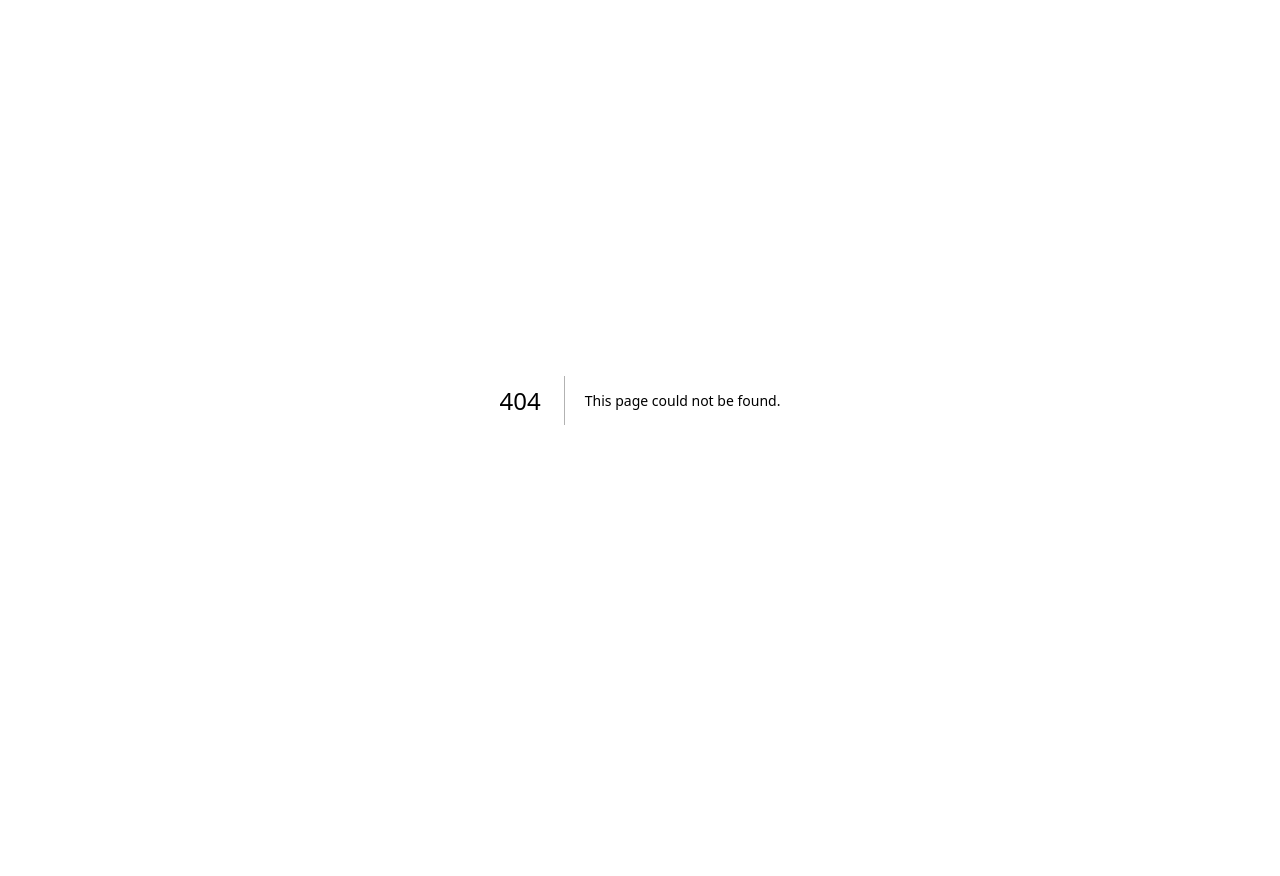
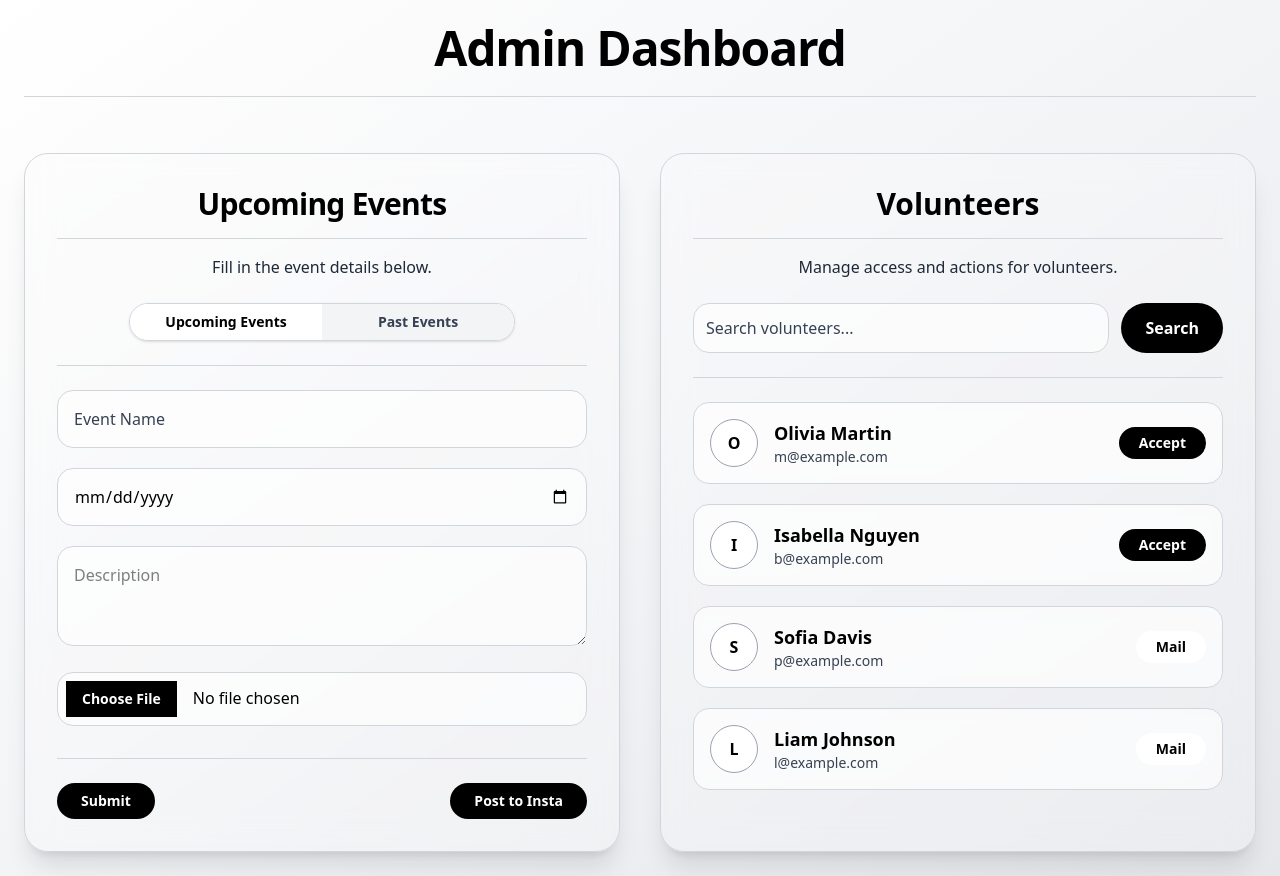
Before and after one commit to wkepapa/Human_team_foundation1, a Next.js app: page /President in a window 1280 px wide. Before the commit this address had no page. Before the commit the page ends 800 px from the top, so only its background shows below. Built offline with nearby package versions, Linux system fonts and the light colour scheme.

Commit message:
reverting changes

```diff
--- a/src/app/Box/page.tsx
+++ b/src/app/Box/page.tsx
@@ -6,7 +6,7 @@ export function MeteorsDemo({ title, description }) {
     <div className="">
       <div className="relative w-full max-w-xl">
         <div className="absolute inset-0 h-full w-full scale-[0.80] transform rounded-full bg-red-500 bg-gradient-to-r from-blue-500 to-teal-500 blur-3xl" />
-        <div className="relative flex h-full flex-col items-start justify-end overflow-hidden rounded-2xl border border-gray-800 bg-blue-950 px-4 py-8 shadow-xl">
+        <div className="relative flex h-full flex-col items-start justify-end overflow-hidden rounded-2xl border border-gray-800 bg-black px-4 py-8 shadow-xl">
           <div className="mb-4 flex h-5 w-5 items-center justify-center rounded-full border border-blue-200">
             <svg
               xmlns="http://www.w3.org/2000/svg"
--- /dev/null
+++ b/src/app/President/page.tsx
@@ -0,0 +1,143 @@
+"use client";
+
+import { useState } from "react";
+
+export default function AdminDashboard() {
+  const [people, setPeople] = useState([
+    { name: "Olivia Martin", email: "m@example.com" },
+    { name: "Isabella Nguyen", email: "b@example.com" },
+    { name: "Sofia Davis", email: "p@example.com" },
+    { name: "Liam Johnson", email: "l@example.com" },
+  ]);
+
+  const [activeTab, setActiveTab] = useState("Upcoming Events");
+  const [eventName, setEventName] = useState("");
+  const [eventDate, setEventDate] = useState("");
+  const [description, setDescription] = useState("");
+  const [imageFile, setImageFile] = useState<File | null>(null);
+
+  const glassCard =
+    "bg-white/20 backdrop-blur-lg border border-gray-300 shadow-xl";
+
+  const renderForm = () => (
+    <div className={`rounded-3xl p-8 ${glassCard}`}>
+      <h2 className="text-3xl font-bold mb-4 text-center text-black tracking-tight border-b border-gray-300 pb-4">
+        {activeTab}
+      </h2>
+      <p className="text-gray-800 mb-6 text-center">
+        Fill in the event details below.
+      </p>
+
+      <div className="flex mb-6 border border-gray-300 rounded-full overflow-hidden w-fit mx-auto shadow-sm">
+        {["Upcoming Events", "Past Events"].map((tab) => (
+          <button
+            key={tab}
+            onClick={() => setActiveTab(tab)}
+            className={`w-48 py-2 text-sm font-semibold transition-all duration-300 ease-in-out ${
+              activeTab === tab
+                ? "bg-white text-black shadow-md"
+                : "bg-gray-100 text-gray-700 hover:bg-gray-200"
+            }`}
+          >
+            {tab}
+          </button>
+        ))}
+      </div>
+
+      <div className="space-y-5 border-t border-gray-300 pt-6">
+        <input
+          type="text"
+          value={eventName}
+          onChange={(e) => setEventName(e.target.value)}
+          placeholder="Event Name"
+          className="w-full p-4 border border-gray-300 rounded-2xl bg-white/60 text-black placeholder-gray-700 focus:ring-2 focus:ring-black focus:outline-none"
+        />
+        <input
+          type="date"
+          value={eventDate}
+          onChange={(e) => setEventDate(e.target.value)}
+          className="w-full p-4 border border-gray-300 rounded-2xl bg-white/60 text-black focus:ring-2 focus:ring-black focus:outline-none"
+        />
+        <textarea
+          value={description}
+          onChange={(e) => setDescription(e.target.value)}
+          placeholder="Description"
+          className="w-full p-4 border border-gray-300 rounded-2xl bg-white/60 text-black min-h-[100px] focus:ring-2 focus:ring-black focus:outline-none"
+        />
+        <input
+          type="file"
+          accept="image/*"
+          onChange={(e) => setImageFile(e.target.files?.[0] || null)}
+          className="w-full p-2 border border-gray-300 rounded-2xl bg-white/60 file:mr-4 file:py-2 file:px-4 file:border-0 file:text-sm file:font-semibold file:bg-black file:text-white hover:file:bg-gray-800"
+        />
+      </div>
+
+      <div className="flex justify-between mt-8 border-t border-gray-300 pt-6">
+        <button className="bg-black text-white px-6 py-2 rounded-full text-sm font-semibold hover:bg-gray-800">
+          Submit
+        </button>
+        <button className="bg-black text-white px-6 py-2 rounded-full text-sm font-semibold hover:bg-gray-800">
+          Post to Insta
+        </button>
+      </div>
+    </div>
+  );
+
+  return (
+    <div className="min-h-screen bg-gradient-to-br from-white via-gray-100 to-gray-200 text-black font-sans p-6">
+      <div className="text-5xl font-extrabold text-center mb-14 text-black tracking-tight border-b border-gray-300 pb-6">
+        Admin Dashboard
+      </div>
+      <div className="grid grid-cols-1 md:grid-cols-2 gap-10">
+        <div>{renderForm()}</div>
+
+        <div className={`rounded-3xl p-8 ${glassCard}`}>
+          <h2 className="text-3xl font-bold mb-4 text-center text-black border-b border-gray-300 pb-4">
+            Volunteers
+          </h2>
+          <p className="text-gray-800 mb-6 text-center">
+            Manage access and actions for volunteers.
+          </p>
+
+          <div className="flex gap-3 mb-6 border-b border-gray-300 pb-6">
+            <input
+              placeholder="Search volunteers..."
+              className="flex-1 p-3 border border-gray-300 rounded-2xl bg-white/60 text-black placeholder-gray-700 focus:outline-none focus:ring-2 focus:ring-black"
+            />
+            <button className="bg-black text-white px-6 py-2 rounded-full font-semibold hover:bg-gray-800">
+              Search
+            </button>
+          </div>
+
+          <div className="space-y-5">
+            {people.map((person, idx) => (
+              <div
+                key={idx}
+                className="flex items-center gap-4 border border-gray-300 rounded-2xl p-4 bg-white/60 backdrop-blur-sm hover:shadow-lg transition"
+              >
+                <div className="w-12 h-12 bg-white border border-gray-400 rounded-full flex items-center justify-center font-bold text-black">
+                  {person.name.charAt(0)}
+                </div>
+                <div className="flex-1">
+                  <div className="font-semibold text-lg text-black">
+                    {person.name}
+                  </div>
+                  <div className="text-sm text-gray-700">{person.email}</div>
+                </div>
+                <button
+                  className={`${
+                    idx < 2
+                      ? "bg-black hover:bg-gray-800 text-white"
+                      : "bg-white hover:bg-gray-200 text-black"
+                  } text-sm font-semibold px-5 py-1.5 rounded-full transition`}
+                >
+                  {idx < 2 ? "Accept" : "Mail"}
+                </button>
+              </div>
+            ))}
+          </div>
+        </div>
+      </div>
+    </div>
+  );
+}
--- a/src/app/Revierslider/page.tsx
+++ b/src/app/Revierslider/page.tsx
@@ -15,11 +15,6 @@ const staticTestimonials = [
   {
     quote: "Thanks so much for sharing your experience with us. (Rating: 5)",
     name: "Sneha Gon",
-    title: "Review from 5 years ago",
-  },
-  {
-    quote: "Thanks so much for sharing your experience with us. (Rating: 5)",
-    name: "Riddhik Prajapati",
     title: "Review from 5 years ago",
   },
 ];
@@ -60,7 +55,7 @@ export function InfiniteMovingCardsDemo() {
         <InfiniteMovingCards
           items={combinedTestimonials}
           direction="right"
-          speed="slow"
+          speed="fast"
         />
       )}
     </div>
--- a/src/app/globals.css
+++ b/src/app/globals.css
@@ -8,8 +8,8 @@
 @theme inline {
   --color-background: var(--background);
   --color-foreground: var(--foreground);
-  --font-sans: var(--font-geist-sans);
-  --font-mono: var(--font-geist-mono);
+  --font-sans: ui-sans-serif, system-ui, sans-serif;
+  --font-mono: ui-monospace, SFMono-Regular, monospace;
 }
 
 @media (prefers-color-scheme: dark) {
--- a/src/components/ui/meteors.tsx
+++ b/src/components/ui/meteors.tsx
@@ -17,21 +17,24 @@ export const Meteors = ({
       animate={{ opacity: 1 }}
       transition={{ duration: 0.5 }}
     >
-      {meteors.map((_, idx) => {
+      {meteors.map((el, idx) => {
         const meteorCount = number || 20;
-        const position = idx * (800 / meteorCount) - 400;
+        // Calculate position to evenly distribute meteors across container width
+        const position = idx * (800 / meteorCount) - 400; // Spread across 800px range, centered
 
         return (
           <span
             key={"meteor" + idx}
-            className={`animate-meteor-effect absolute h-0.5 w-0.5 rotate-[45deg] rounded-[9999px] bg-blue-300 shadow-[0_0_0_1px_#ffffff10]
-            before:absolute before:top-1/2 before:h-[1px] before:w-[50px] before:-translate-y-[50%] before:transform before:bg-gradient-to-r before:from-[#64748b] before:to-transparent before:content-['']
-            ${className}`}
+            className={cn(
+              "animate-meteor-effect absolute h-0.5 w-0.5 rotate-[45deg] rounded-[9999px] bg-gray-500 shadow-[0_0_0_1px_#ffffff10]",
+              "before:absolute before:top-1/2 before:h-[1px] before:w-[50px] before:-translate-y-[50%] before:transform before:bg-gradient-to-r before:from-[#64748b] before:to-transparent before:content-['']",
+              className
+            )}
             style={{
-              top: "-40px",
-              left: `${position}px`,
-              animationDelay: `${Math.random() * 5}s`,
-              animationDuration: `${Math.floor(Math.random() * (10 - 5) + 5)}s`,
+              top: "-40px", // Start above the container
+              left: position + "px",
+              animationDelay: Math.random() * 5 + "s", // Random delay between 0-5s
+              animationDuration: Math.floor(Math.random() * (10 - 5) + 5) + "s", // Keep some randomness in duration
             }}
           ></span>
         );
```
Also changed, not shown: 1 other file (tests, documents, lock files or other folders).
